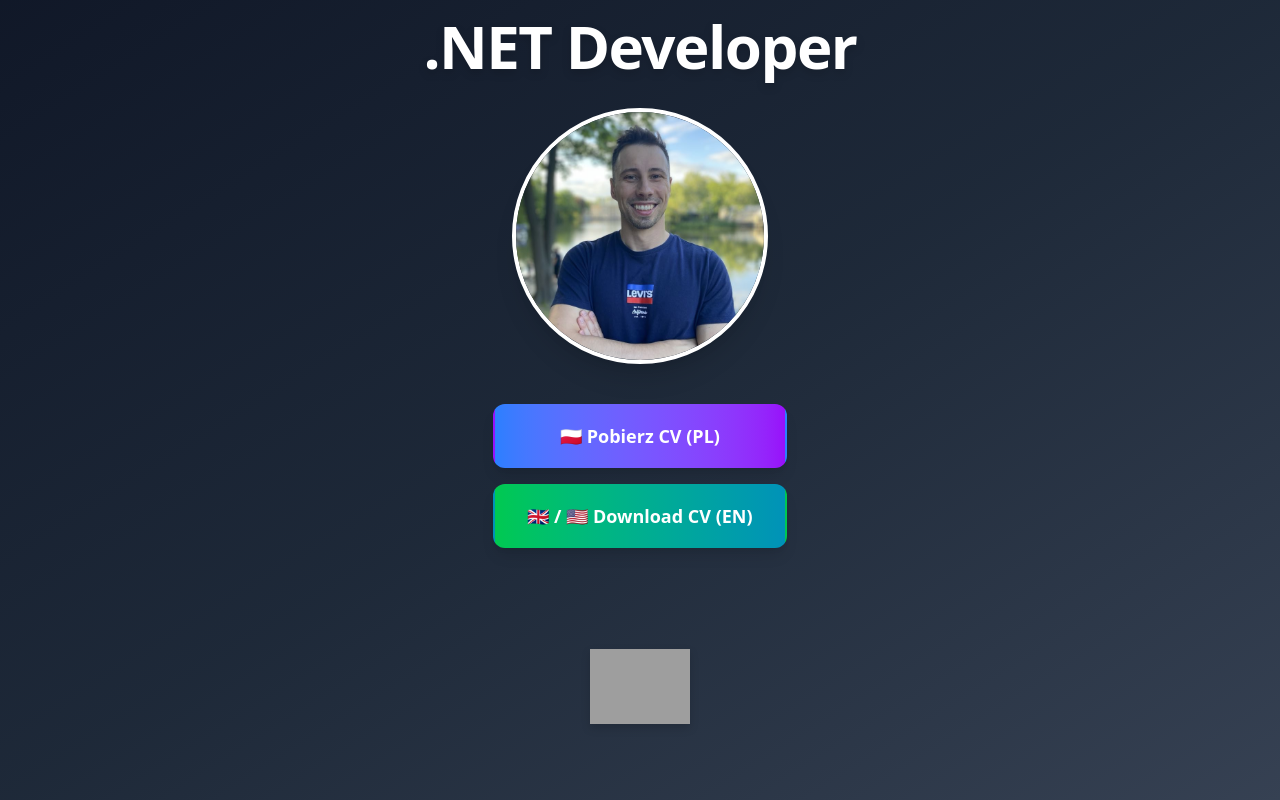
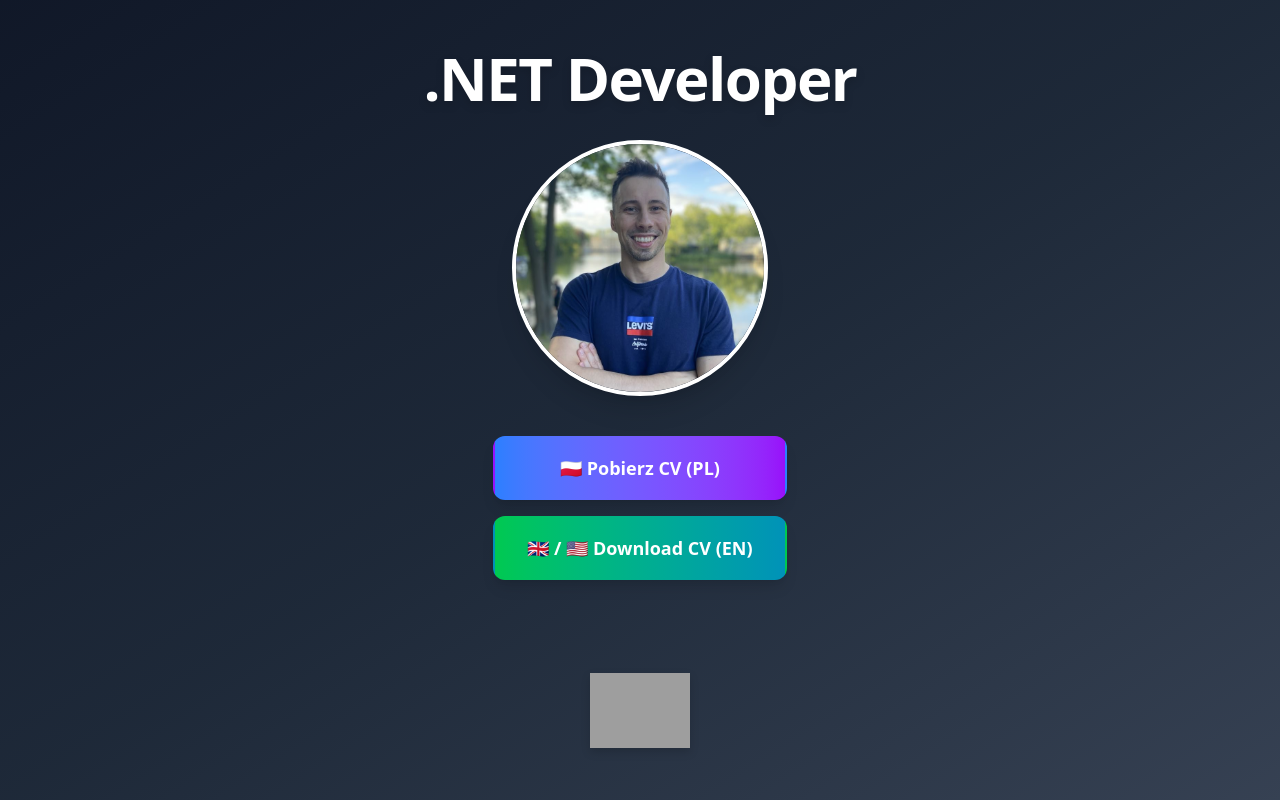
Before and after one commit to Vrzasq/vrzasq.github.io, a React (Vite) app: page / in a window 1280 px wide. Built offline with nearby package versions, Linux system fonts and the light colour scheme; grey boxes are pictures that could not be loaded.

Commit message:
fix top and bottom spacing

```diff
--- a/src/pages/HomePage.tsx
+++ b/src/pages/HomePage.tsx
@@ -9,7 +9,7 @@ const HomePage = () => {
 
     return (
         <div className="flex flex-col items-center justify-between min-h-screen bg-gradient-to-br from-gray-900 via-gray-800 to-gray-700 py-4">
-            <div className="flex flex-col items-center w-full">
+            <div className="mt-8 flex flex-col items-center w-full">
                 <h1 className="text-5xl md:text-6xl font-extrabold text-white mb-8 drop-shadow-lg tracking-tight text-center">
                     .NET Developer
                 </h1>
@@ -35,9 +35,8 @@ const HomePage = () => {
                         🇬🇧 / 🇺🇸 Download CV (EN)
                     </a>
                 </div>
-            </div>
                 <div
-                className={`mt-2 mb-10 pb-2 flex justify-center group select-none ${isWeaving ? '[transform:translateY(-8px)_rotate(5deg)]' : ''}`}
+                    className={`mt-20 flex justify-center group select-none ${isWeaving ? '[transform:translateY(-8px)_rotate(5deg)]' : ''}`}
                     onTouchStart={() => setIsWeaving(true)}
                     onTouchEnd={() => setIsWeaving(false)}
                     onMouseEnter={() => setIsWeaving(true)}
@@ -51,6 +50,7 @@ const HomePage = () => {
                     />
                 </div>
             </div>
+        </div>
     )
 }
 
```
Lines whose indentation alone changed are shown as unchanged.
